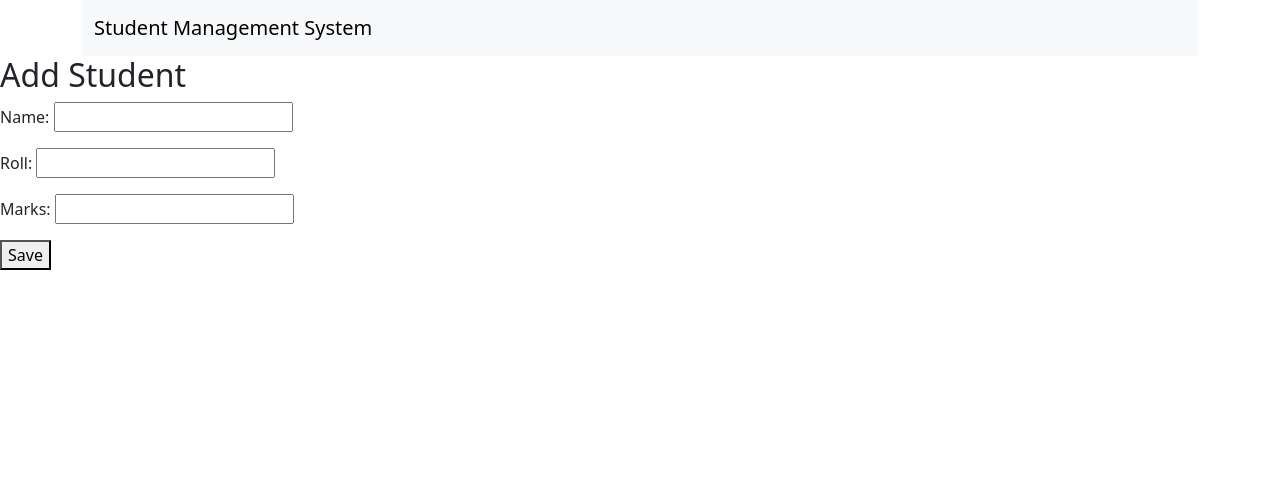
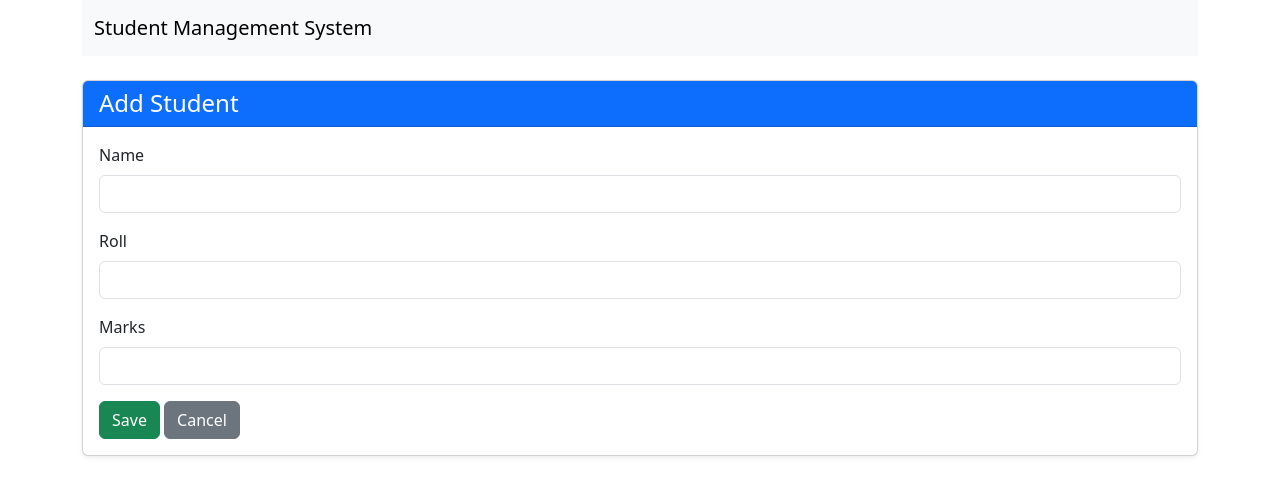
Before and after one commit to its-daaghi/CRUD-Practice-Project-Using-Generic-Base-View, a Django app: page /student/add/ in a window 1280 px wide. Shown: the top 496 px of the page. Run offline with Django 5.2, Linux system fonts and the light colour scheme.

Commit message:
Modify The Form And Finalize The project

```diff
--- /dev/null
+++ b/CRUD_Generic/myapp/forms.py
@@ -0,0 +1,13 @@
+from django import forms
+from .models import Student
+
+
+class StudentForm(forms.ModelForm):
+    class Meta:
+        model = Student
+        fields = ["name", "roll", "marks"]
+        widgets = {
+            "name": forms.TextInput(attrs={"class": "form-control"}),
+            "roll": forms.NumberInput(attrs={"class": "form-control"}),
+            "marks": forms.NumberInput(attrs={"class": "form-control"}),
+        }
--- a/CRUD_Generic/myapp/templates/myapp/student_form.html
+++ b/CRUD_Generic/myapp/templates/myapp/student_form.html
@@ -1,12 +1,33 @@
 {% extends 'myapp/base.html' %}
 
 {% block content %}
-<h2>Add Student</h2>
+<div class="container mt-4">
+    <!-- Card wrapper to look professional -->
+    <div class="card shadow-sm">
+        <div class="card-header bg-primary text-white">
+            <h4 class="mb-0">Add Student</h4>
+        </div>
+        <div class="card-body">
+            <form method="post" novalidate>
+                {% csrf_token %}
 
-<form method="post">
-    {% csrf_token %}
-    {{ form.as_p }}
-    <button type="submit">Save</button>
-</form>
+                <!-- Loop through form fields -->
+                {% for field in form %}
+                <div class="mb-3">
+                    <label for="{{ field.id_for_label }}" class="form-label">{{ field.label }}</label>
+                    {{ field }}
+                    {% if field.errors %}
+                        <div class="text-danger small">
+                            {{ field.errors }}
+                        </div>
+                    {% endif %}
+                </div>
+                {% endfor %}
 
+                <button type="submit" class="btn btn-success">Save</button>
+                <a href="{% url 'student_list' %}" class="btn btn-secondary">Cancel</a>
+            </form>
+        </div>
+    </div>
+</div>
 {% endblock %}
--- a/CRUD_Generic/myapp/templates/myapp/student_list.html
+++ b/CRUD_Generic/myapp/templates/myapp/student_list.html
@@ -2,10 +2,12 @@
 
 {% block content %}
 
-<a href="{% url 'student_add' %}">Add Student</a>
 
 <div class="container mt-4">
-    <h2>Student List</h2>
+     <div class="d-flex justify-content-between align-items-center mb-3">
+        <h2>Student List</h2>
+        <a href="{% url 'student_add' %}" class="btn btn-primary">Add Student</a>
+     </div>
 <table class="table table-hover">
   <thead>
     <tr>
--- a/CRUD_Generic/myapp/views.py
+++ b/CRUD_Generic/myapp/views.py
@@ -7,6 +7,7 @@ from django.views.generic import (
     DeleteView,
 )
 from .models import Student
+from .forms import StudentForm
 from django.urls import reverse_lazy
 
 
@@ -15,7 +16,7 @@ from django.urls import reverse_lazy
 
 class StudentCreateView(CreateView):
     model = Student
-    fields = ["name", "roll", "marks"]
+    form_class = StudentForm
     template_name = "myapp/student_form.html"
     success_url = reverse_lazy("student_list")  # redirect after save
 
```
Also changed, not shown: CRUD_Generic/db.sqlite3.
